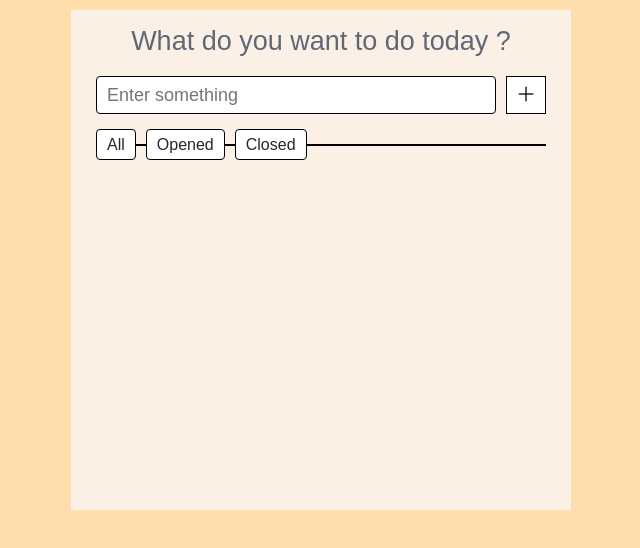
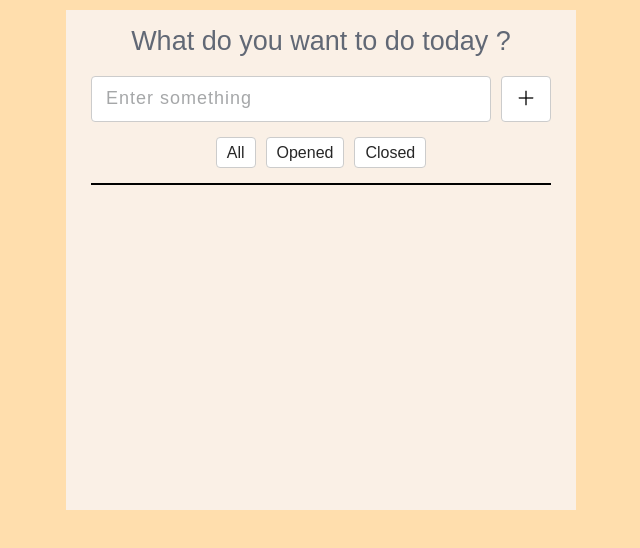
Before and after one commit to NikiDan/newTodo, a React (Create React App) app: page / in a window 1280 px wide. Shown: the top 548 px of the page, without its empty margins (319-959 px from the left). Built offline with nearby package versions, Linux system fonts and the light colour scheme.

Commit message:
Input, button design fix

```diff
--- a/public/Style.css
+++ b/public/Style.css
@@ -6,3 +6,7 @@
     height: 100vh;
     font-size: 18px;
 }
+button, input {
+    border-radius: 4px;
+    border: 1px solid #cccccc;
+}
--- a/src/Components/AddTodo/Style.css
+++ b/src/Components/AddTodo/Style.css
@@ -4,21 +4,31 @@
 
 .add-todo__input {
   margin: 0 10px 0 25px;
-  border: 1px solid #000000;
   border-radius: 4px;
   width: 400px;
-  padding: 4px 10px;
+  padding: 7px 14px 9px;
+  letter-spacing: 1px;
+  transition: border-color 0.15s ease-in-out, box-shadow 0.15s ease-in-out;
+  color: #333333;
+}
+
+.add-todo__input::placeholder{
+  color: #212529;
+  opacity: 0.4;
 }
 
 .add-todo__input:focus{
-  border: 1px solid #000000;
+  color: #212529;
+  background-color: #fff;
+  border-color: #bdbdbd;
+  outline: 0;
+  box-shadow: 0 0 0 0.1rem rgba(158, 158, 158, 0.25);
 }
 
 .add-todo__button {
   margin-right: 25px;
   background-color: #FFFFFF;
-  border: 1px solid #000000;
-  padding: 0 10px;
+  padding: 0 15px;
   cursor: pointer;
 }
 
--- a/src/Components/Filter/Style.css
+++ b/src/Components/Filter/Style.css
@@ -5,19 +5,46 @@
 }
 
 .filter-btn{
-    float: left;
     background-color: #FFFFFF;
-    border: 1px solid #000000;
     padding: 2px 10px;
     font-size: 16px;
     border-radius: 4px;
     font-weight: 400;
     cursor: pointer;
     box-shadow: 0 0 0 #FFFFFF;
+    z-index: 1;
+    outline: none;
+    position: relative;
+}
+
+.filter-btn:hover{
+    cursor: pointer;
+    color: #FFFFFF;
+}
+
+.filter-btn:before{
+    transition: 0.2s all ease;
+    position: absolute;
+    left: 0;
+    right: 0;
+    top: 50%;
+    bottom: 50%;
+    opacity: 0;
+    content: "";
+    background-color: #000000;
+}
+
+.filter-btn:hover:before{
+    transition: 0.2s all ease;
+    bottom: 0;
+    top: 0;
+    opacity: 1;
+    z-index: -1;
 }
 
 .filter-btn:active{
     top: 2px;
+    transition: 0.2s all ease;
 }
 
 .todo-list__btn__filter {
```
